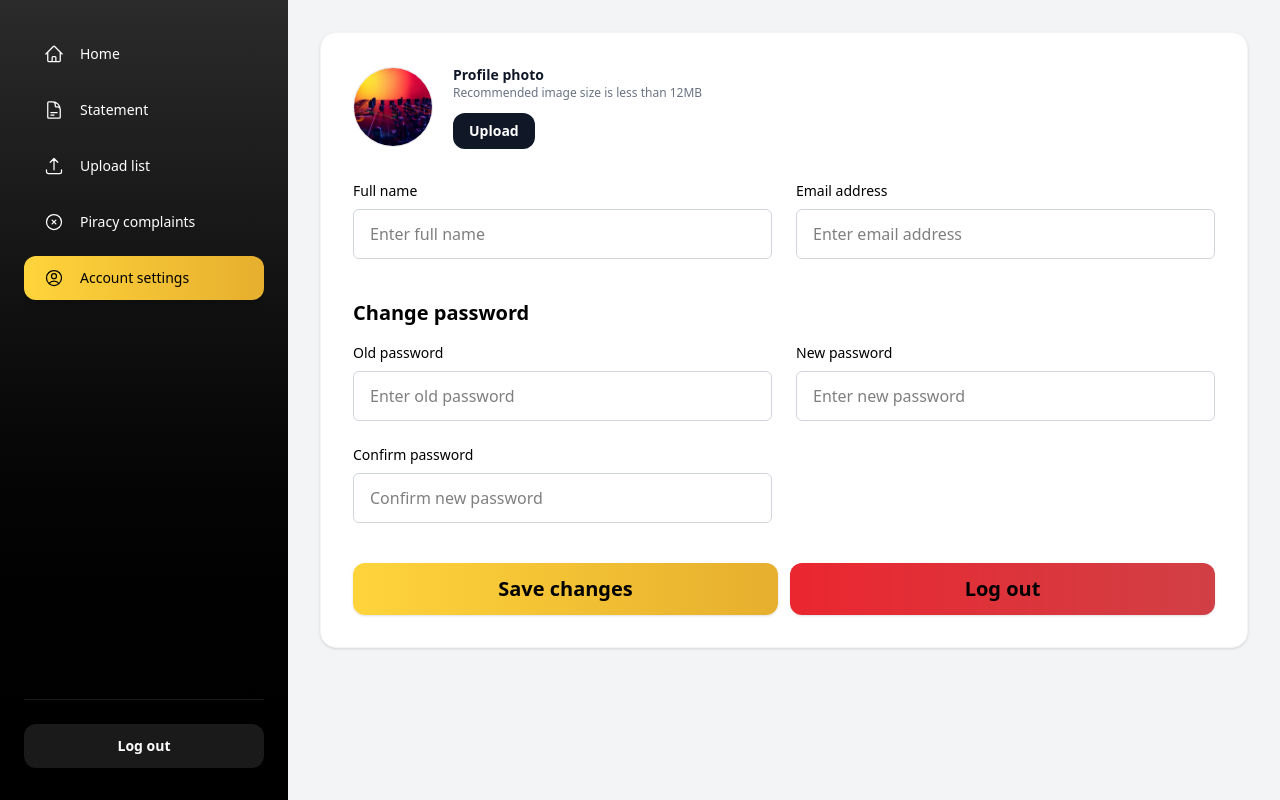
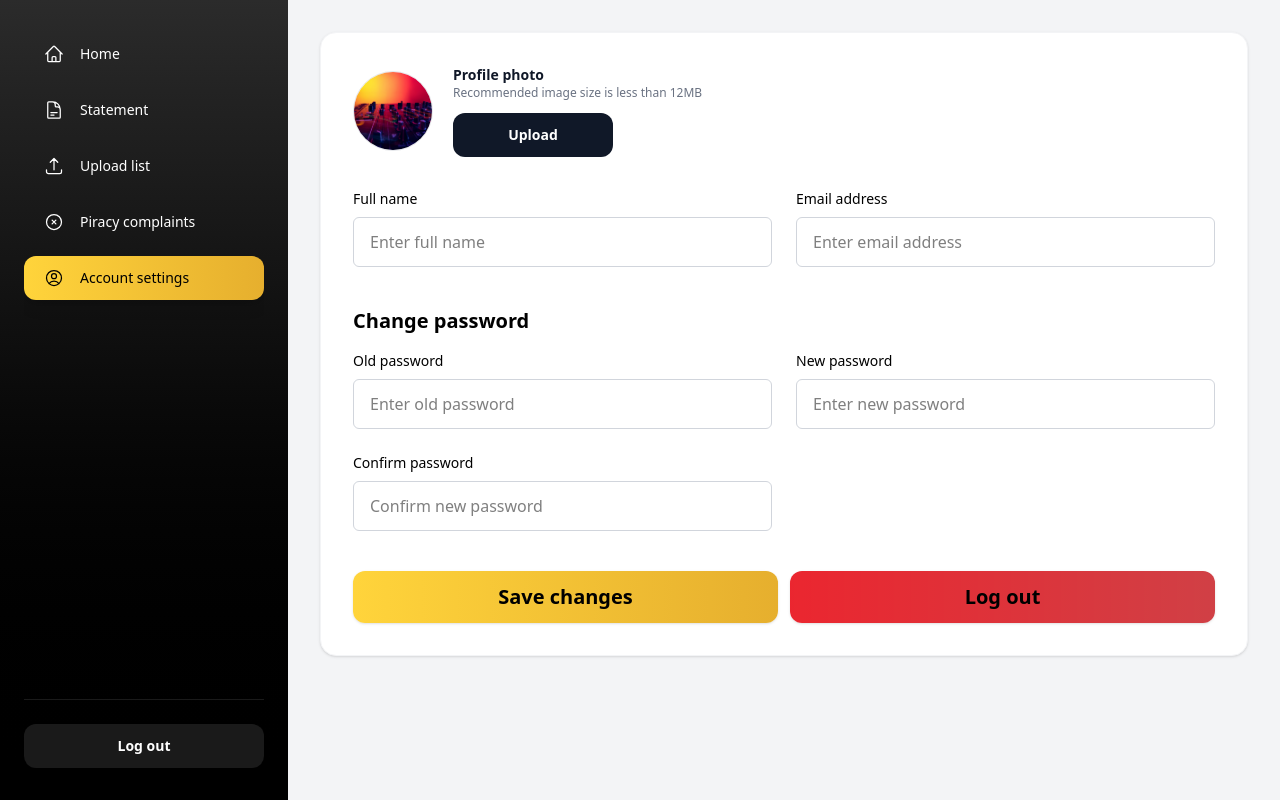
Before and after one commit to Abirullah/Music-Wed-FrontEnd, a React (Vite) app: page /owner/settings in a window 1280 px wide. Built offline with nearby package versions, Linux system fonts and the light colour scheme.

Commit message:
Button updated

```diff
--- a/public/Other All Pages/OwnerPages/OwnerAccountSettings.jsx
+++ b/public/Other All Pages/OwnerPages/OwnerAccountSettings.jsx
@@ -208,7 +208,7 @@ export default function OwnerAccountSettings() {
             </p>
 
             <div className="mt-3 flex flex-wrap items-center gap-3">
-              <label className="inline-flex cursor-pointer items-center justify-center rounded-xl bg-gray-900 px-4 py-2 text-sm font-semibold text-white hover:opacity-95">
+              <label className="inline-flex min-w-40 max-w-xl cursor-pointer items-center justify-center rounded-xl bg-gray-900 px-4 py-3 text-sm font-semibold text-white hover:opacity-95">
                 Upload
                 <input
                   type="file"
```
